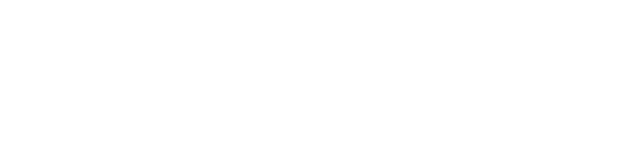
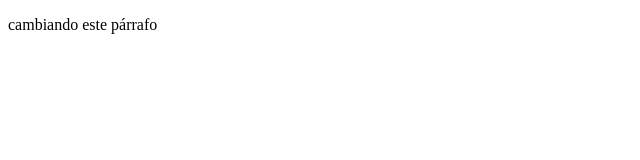
Before and after one commit to GabrielaGP2023/proyecto_equipo, a plain HTML site: page index.html in a window 1280 px wide. Shown: the whole page, without its empty margins (0-640 px from the left). Drawn offline with Linux system fonts and the light colour scheme.

Commit message:
Nueva funcionalidad en index.html

```diff
--- a/index.html
+++ b/index.html
@@ -6,6 +6,6 @@
     <title>Document</title>
 </head>
 <body>
-
+    <p>cambiando este párrafo</p>
 </body>
 </html>
```
